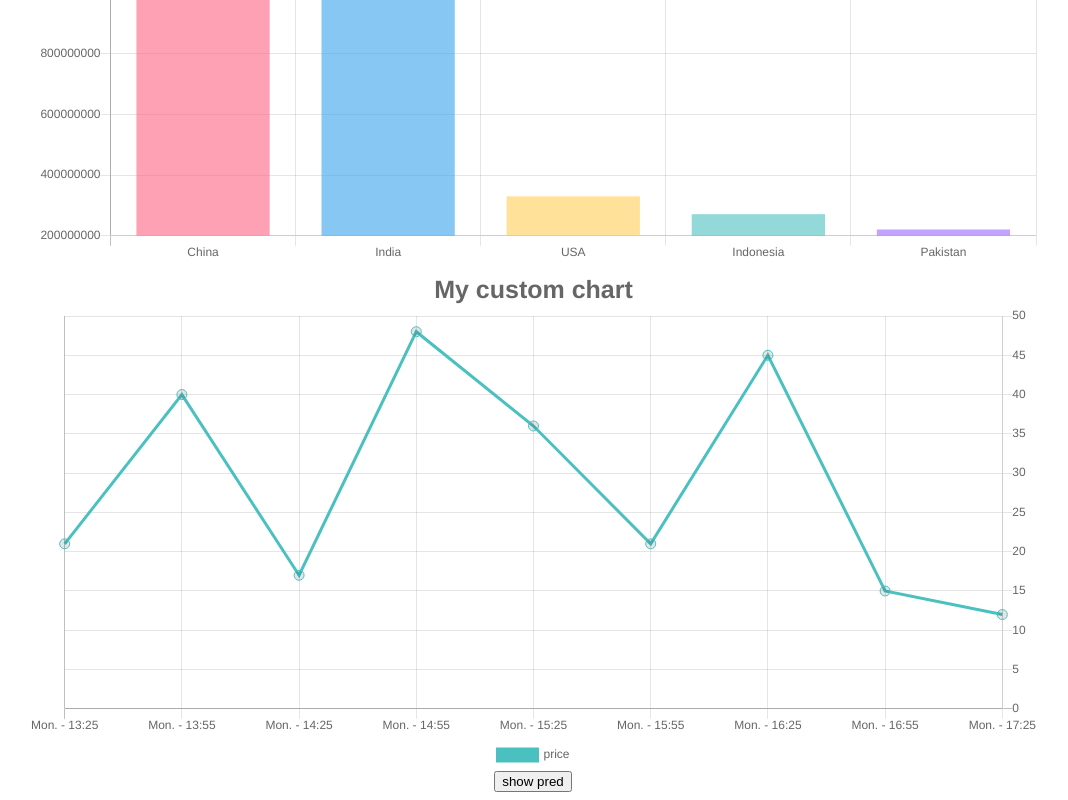
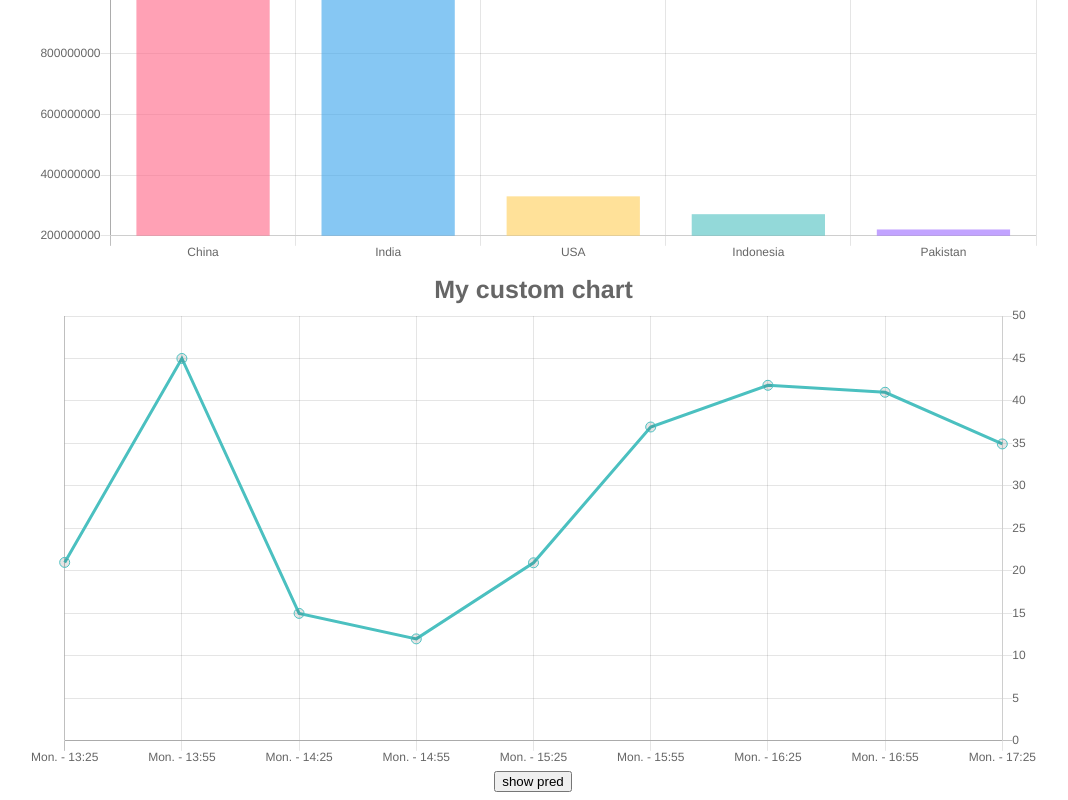
Before and after one commit to marzouk2002/explore-Chart.js, a React (Create React App) app: page / in a window 1280 px wide. Shown: the part 247-1047 px from the top of the page, without its empty margins (107-1175 px from the left). Built offline with nearby package versions, Linux system fonts and the light colour scheme.

Commit message:
block animations

```diff
--- a/src/MyChart.js
+++ b/src/MyChart.js
@@ -10,14 +10,14 @@ function MyChart({scale}) {
     const [ predLabel, setPredLabel] = useState(['20:00', '20:30'])
     const [ labels, setLabels] = useState([])
 
-    // useEffect(() => {
-    //     setInterval(() => {
-    //         let  [ fisrt, ...arr ] = data
-    //         arr.push(Math.random()*50)
-    //         setData(arr)
+    useEffect(() => {
+        setInterval(() => {
+            let  [ fisrt, ...arr ] = data
+            arr.push(Math.random()*50)
+            setData(arr)
 
-    //     }, 1500)
-    // }, [])
+        }, 1500)
+    }, [])
 
     useEffect(() => {
         const dateTime = new DateTime()
--- a/src/components/LineChart.js
+++ b/src/components/LineChart.js
@@ -40,44 +40,11 @@ function LineChart({ dataset, labels, vuePred, predLabel, predictions }) {
                         fontSize:25
                     },
                     legend:{
-                        display: true,
+                        display: false,
                         position:'bottom'
                     },
-                    transitions: {
-                        show: {
-                            animations: {
-                                x: {
-                                from: 0
-                                },
-                                y: {
-                                from: 0
-                                }
-                            }
-                        }
-                    },
-                    options: {
-                        transitions: {
-                          show: {
-                            animations: {
-                              x: {
-                                from: 0
-                              },
-                              y: {
-                                from: 0
-                              }
-                            }
-                          },
-                          hide: {
-                            animations: {
-                                x: {
-                                    to: 0
-                                },
-                                y: {
-                                    to: 0
-                                }
-                            }
-                            }
-                        }
+                    animation: {
+                        duration: 0
                     },
                     scales: {
                         yAxes: [{
```
